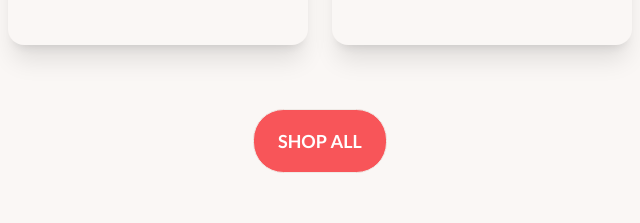
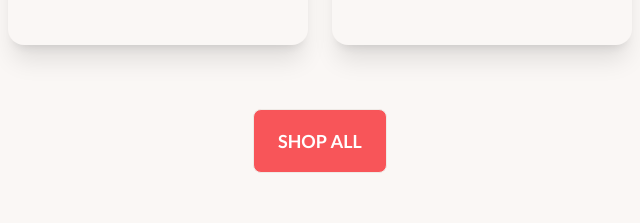
Before and after one commit to rifme-pr/B8A3-fruit-brust-main, a plain HTML site: page index.html in a window 1280 px wide. Shown: the part 1960-2183 px from the top of the page, 320-960 px from the left. Drawn offline with nearby package versions, Linux system fonts and the light colour scheme.

Commit message:
final project

```diff
--- a/index.html
+++ b/index.html
@@ -338,7 +338,7 @@
                   </div>
             </div>
             <div class="mt-16 text-center">
-                <button class="btn bg-bg-all text-white sm:btn-sm md:btn-md lg:btn-lg">Shop All</button>
+                <button class="btn bg-bg-all rounded-lg text-white sm:btn-sm md:btn-md lg:btn-lg">Shop All</button>
             </div>
         </section>
         <section class="mt-36 px-5 lg:px-1 ">
```
